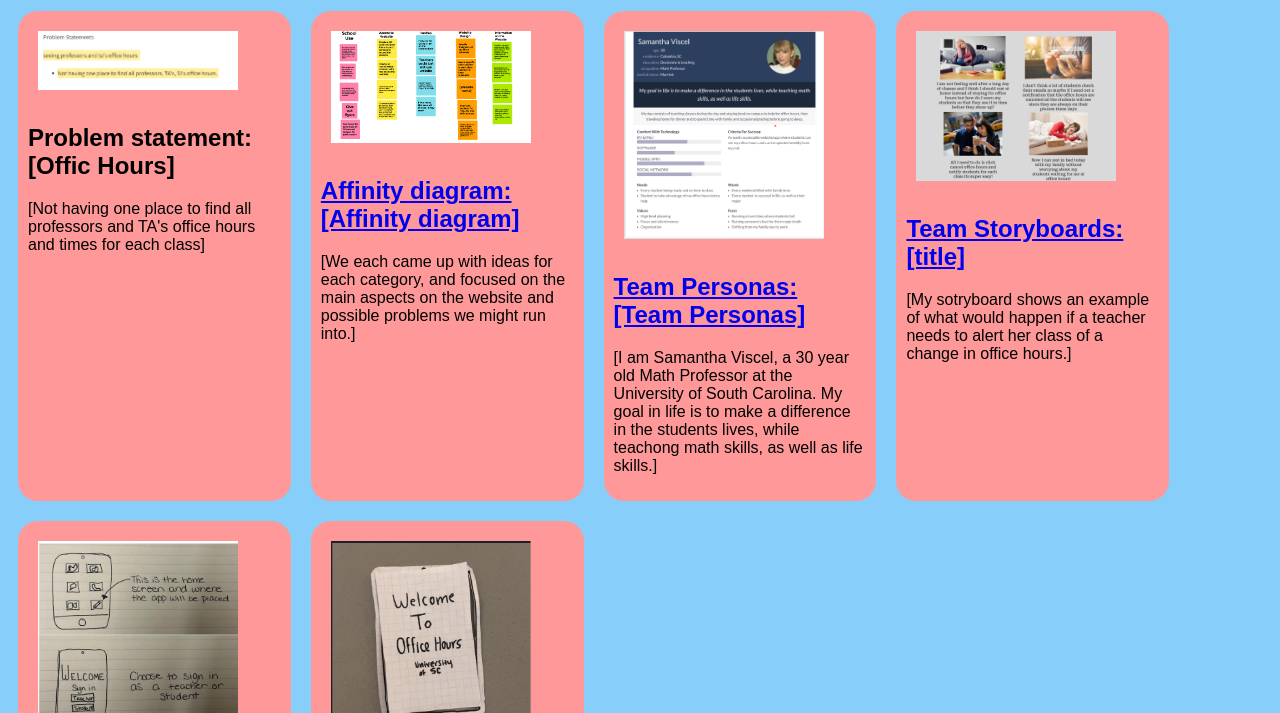
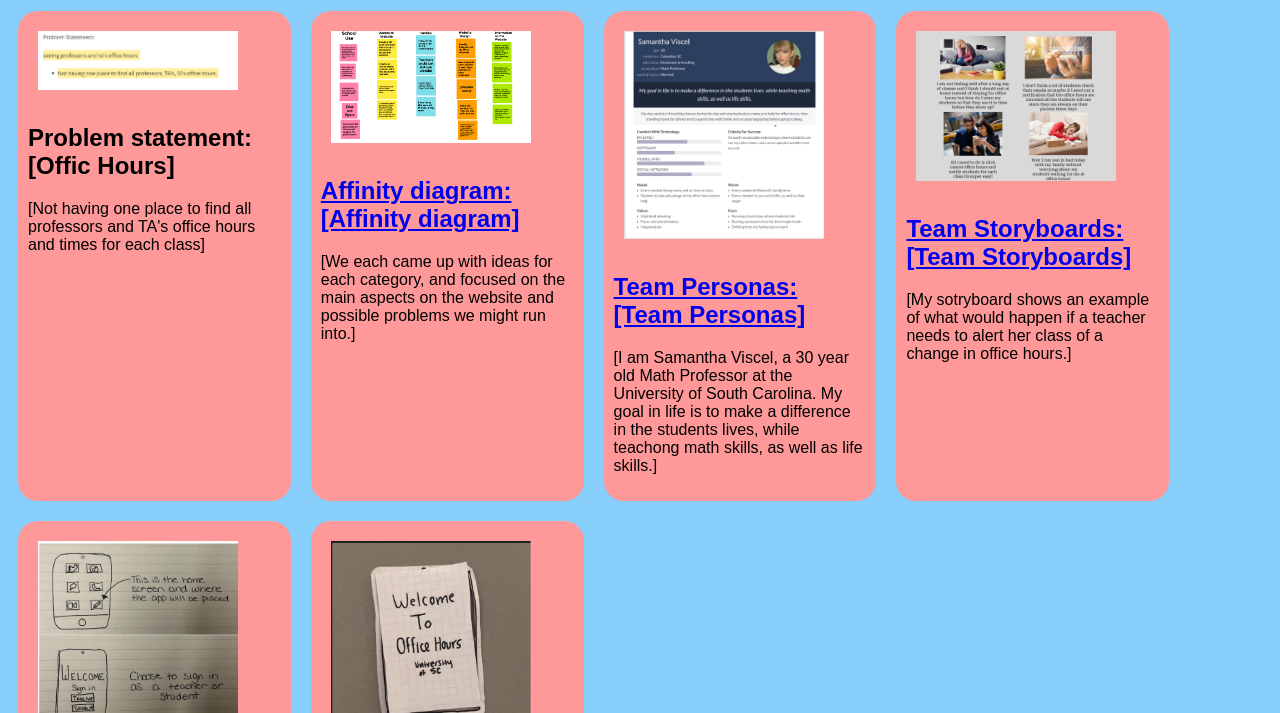
Before and after one commit to sviscel/sviscel.github.io, a plain HTML site: page index.html in a window 1280 px wide. Shown: the part 87-800 px from the top of the page. Drawn offline with Linux system fonts and the light colour scheme.

Commit message:
Update index.html

```diff
--- a/index.html
+++ b/index.html
@@ -45,7 +45,7 @@
 <section class="assign">
 <img src="images/Storyboard.png"/>
 <section class="assign-det">
-<a href="files/AllStoryboard.pdf"><h2>Team Storyboards: [title]</h2></a>
+<a href="files/AllStoryboard.pdf"><h2>Team Storyboards: [Team Storyboards]</h2></a>
 <p>
 [My sotryboard shows an example of what would happen if a teacher needs to alert her class of a change in office hours.]
 </p>
```
